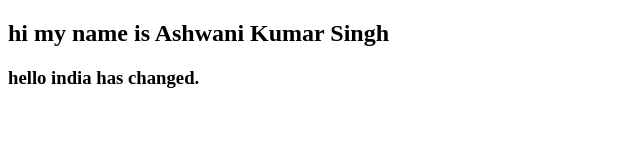
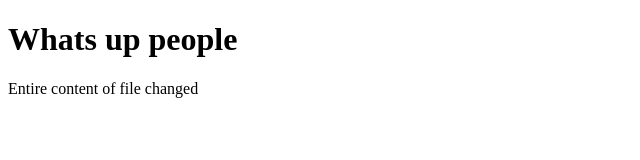
Before and after one commit to ASHWANI0000SINGH/test, a plain HTML site: page index.html in a window 1280 px wide. Shown: the whole page, without its empty margins (0-640 px from the left). Drawn offline with Linux system fonts and the light colour scheme.

Commit message:
index.html file changed

```diff
--- a/index.html
+++ b/index.html
@@ -3,10 +3,10 @@
 	<head>
 		<meta charset="UTF-8" />
 		<meta name="viewport" content="width=device-width, initial-scale=1.0" />
-		<title>Document</title>
+		<title>new doc</title>
 	</head>
 	<body>
-		<h2>hi my name is Ashwani Kumar Singh</h2>
-		<h3>hello india has changed.</h3>
+		<h1>Whats up people</h1>
+		<p>Entire content of file changed</p>
 	</body>
 </html>
```
